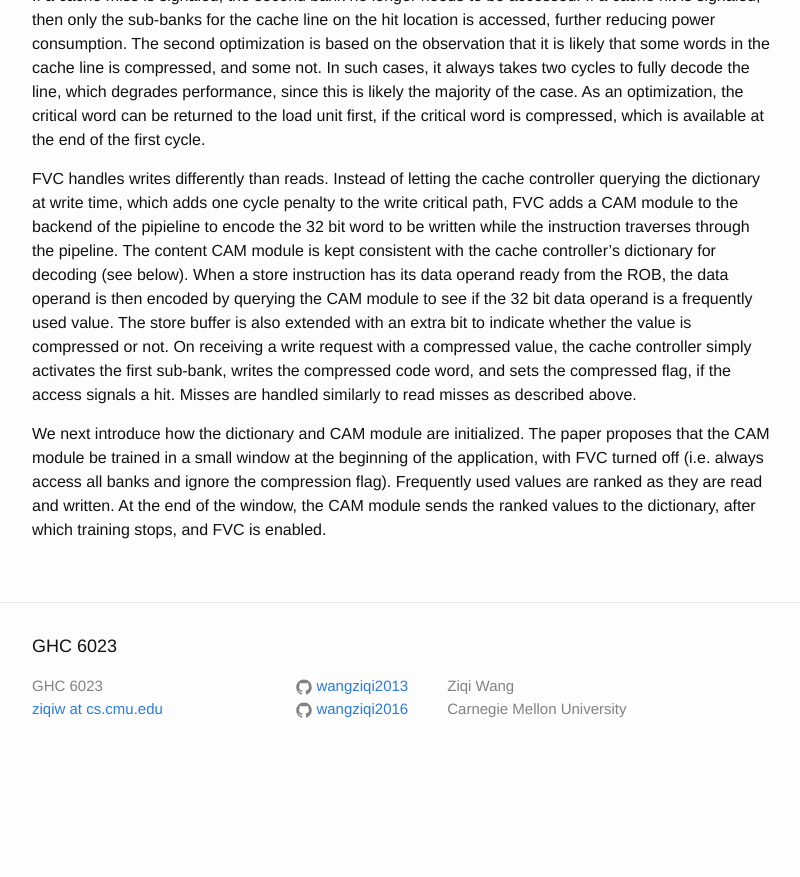
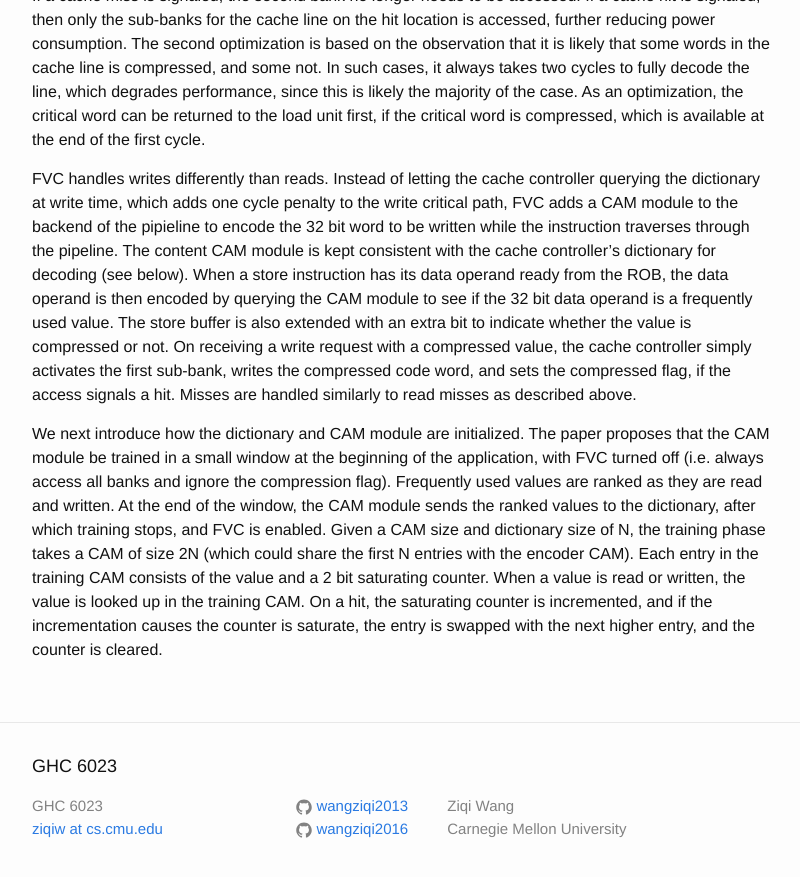
Before and after one commit to wangziqi2013/wangziqi2013.github.io, a Jekyll site: the page built from _posts/2020-06-25-fvc.markdown, in a window 1280 px wide and 900 px high, scrolled down 1654 px. Shown: the top 877 px of the window, without its empty margins (238-1038 px from the left). Built offline with Jekyll 4.4.1, drawn with Linux system fonts in a browser that asks for light colours; before the commit the page ends 2434 px from its top, so only the background shows below that.

Commit message:
Adding training

```diff
--- a/_posts/2020-06-25-fvc.markdown
+++ b/_posts/2020-06-25-fvc.markdown
@@ -80,3 +80,8 @@ We next introduce how the dictionary and CAM module are initialized. The paper p
 in a small window at the beginning of the application, with FVC turned off (i.e. always access all banks and ignore
 the compression flag). Frequently used values are ranked as they are read and written. At the end of the window, the
 CAM module sends the ranked values to the dictionary, after which training stops, and FVC is enabled.
+Given a CAM size and dictionary size of N, the training phase takes a CAM of size 2N (which could share the first N
+entries with the encoder CAM). Each entry in the training CAM consists of the value and a 2 bit saturating counter. When
+a value is read or written, the value is looked up in the training CAM. On a hit, the saturating counter is incremented,
+and if the incrementation causes the counter is saturate, the entry is swapped with the next higher entry, and the counter
+is cleared.
```
